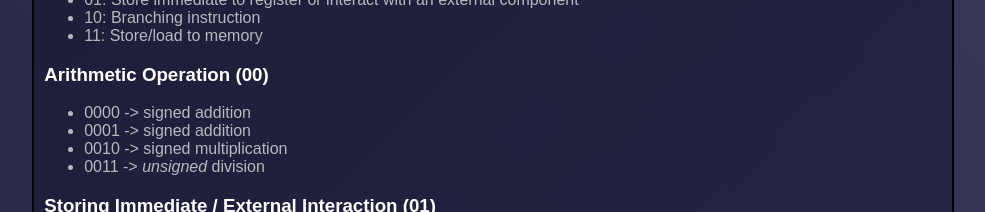
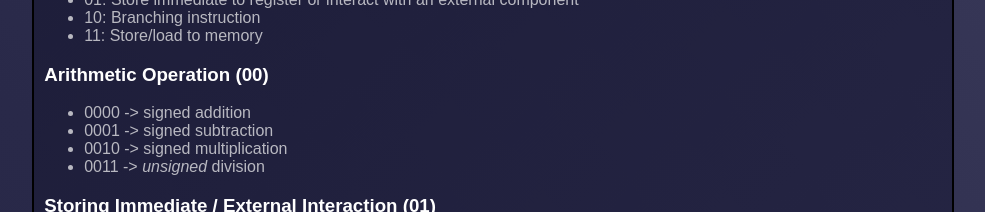
Before and after one commit to Slackow/y84-demo, a SvelteKit app: page /y84 in a window 1280 px wide. Shown: the part 2800-3012 px from the top of the page, without its empty margins (159-1144 px from the left). Built offline with nearby package versions, Linux system fonts and the light colour scheme.

Commit message:
clarifications in documentation fixed typo

```diff
--- a/src/routes/y84/Y84Documentation.svelte
+++ b/src/routes/y84/Y84Documentation.svelte
@@ -62,7 +62,7 @@
 	<h3>Arithmetic Operation (00)</h3>
 	<ul>
 		<li>0000 -> signed addition</li>
-		<li>0001 -> signed addition</li>
+		<li>0001 -> signed subtraction</li>
 		<li>0010 -> signed multiplication</li>
 		<li>0011 -> <em>unsigned</em> division</li>
 	</ul>
@@ -194,7 +194,7 @@ PC &lt;&lt; LR // return</code></pre>
 	<h3>More Technical Details</h3>
 	<p>The game uses two "arrays" of length 64, one of dynamic size used as a ring buffer that stores the positions of each node of the snake, and one that allows for fast checking of if a spot is dangerous or not.</p>
 	<p>The snake is modeled as a queue. When it moves to a new spot, it flips the spot at the tail and then flips the new spot at the head, replacing the value where its tail was stored with the new head value. It also updates the collision field as needed.</p>
-	<p>Capturing the apple may take more time because the game must shift over a bunch of the snake's values by one. This depends on the time at which you capture the apple. It can be anywhere from 1 move to <em>n</em> moves (where <em>n</em> is the length). On average, you move <em>n</em>/2 data when collecting the apple. Regular moves, however, shouldn't take any longer if you're length 1 or length 60.</p>
+	<p>Capturing the apple may take more time because the game must shift over a bunch of the snake's values by one. This depends on the time at which you capture the apple. It can be anywhere from 1 move to <em>n</em> moves (where <em>n</em> is the length). On average, you move <em>n</em>/2 elements when collecting the apple. Regular (non-capturing) moves, however, shouldn't take any longer if you're length 1 or length 60.</p>
 
 	<h3>Example Program: Calculator</h3>
 	<img alt="Calculator Program" src="/calc.png">
```
